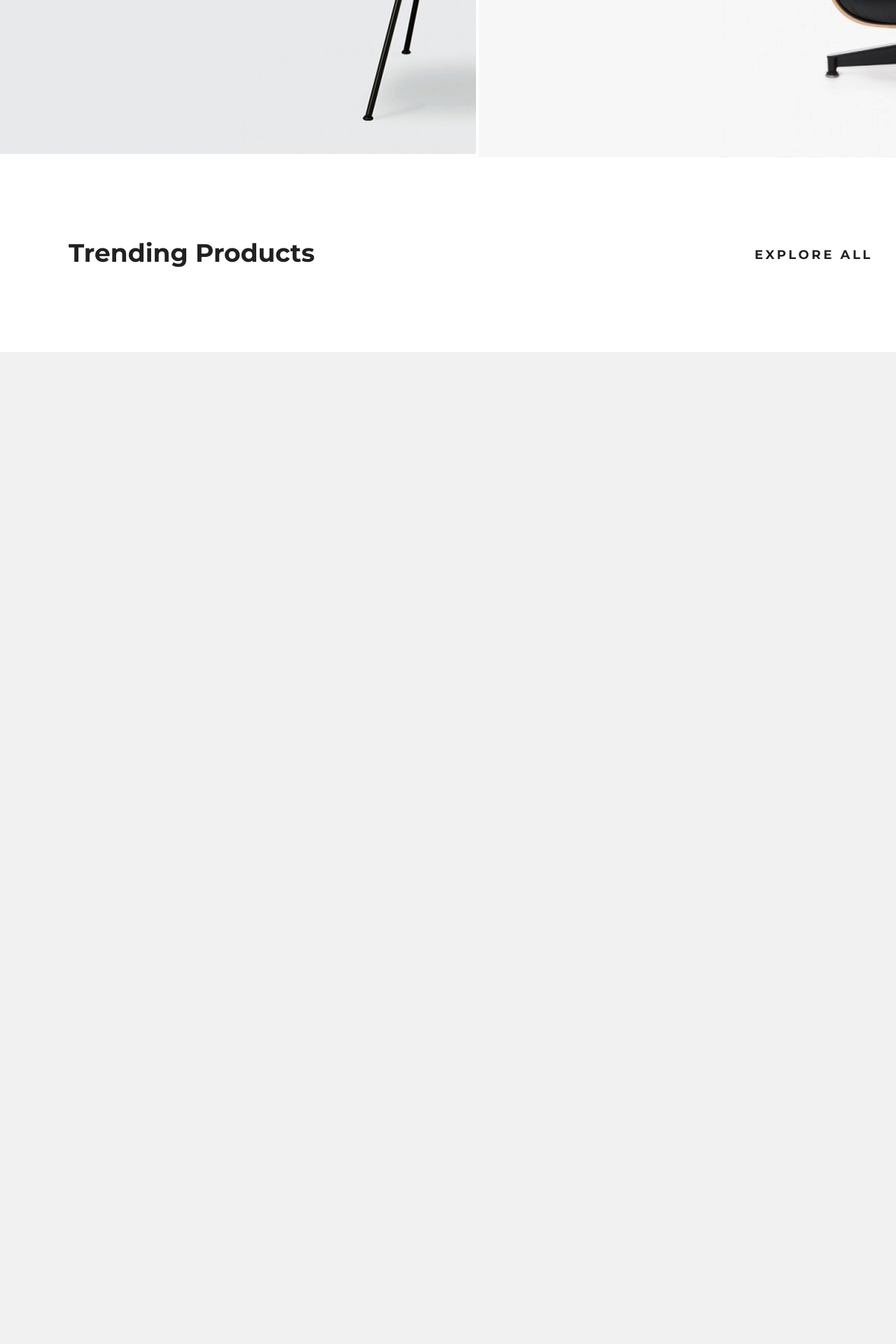
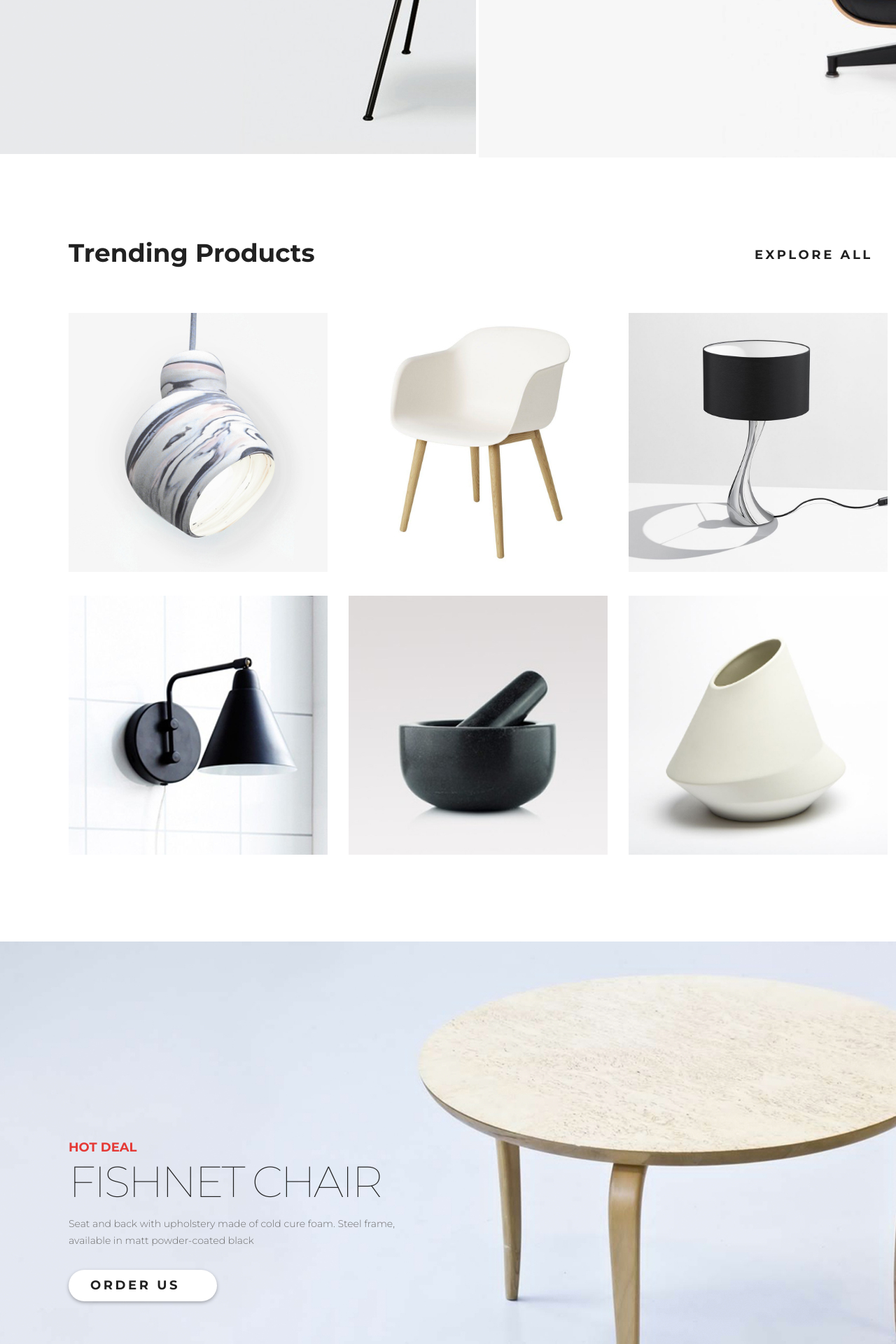
Before and after one commit to Pentix1985/Bush, a PHP site: page / in a window 1280 px wide; the page is wider, and only the part inside the window is pictured. Shown: the part 1880-3800 px from the top of that part at 70% size. Before the commit the page ends 2383 px from the top of that part, so only its background shows below. Run offline with PHP 8.4, Linux system fonts and the light colour scheme.

Commit message:
Add progress HTML site Lesson6HW

```diff
--- a/HTML&CSS/Geekbrains/Lesson6/site1/css/style.css
+++ b/HTML&CSS/Geekbrains/Lesson6/site1/css/style.css
@@ -69,12 +69,7 @@ body {
     text-transform: uppercase;
 }
 
-.top__text {
-    color: #43a047;
-    margin: 283px 0 0 0;
-}
-
-.top__text-h2 {
+.text-h2 {
     font-size: 62px;
     font-weight: 100;
     text-transform: uppercase;
@@ -82,14 +77,22 @@ body {
     letter-spacing: -3px;
 }
 
-.top__text-content {
+.text-content {
     font-size: 14px;
     line-height: 24px;
     font-weight: 300;
     color: #6c6c6c;
-    max-width: 458px;
+    max-width: 470px;
     margin-top: 10px;
     margin-bottom: 30px;
+}
+
+.top__text {
+    margin: 283px 0 0 0;
+}
+
+.top__text-pheading {
+    color: #43a047;
 }
 
 .button {
@@ -339,7 +342,7 @@ li.featured__nav_item:nth-child(2) > a:nth-child(1) {
 /* trending-products */
 
 .trending-products {
-    padding: 115px 98px 120px 98px;
+    padding: 115px 98px 90px 98px;
 }
 
 .trending-products__head {
@@ -353,3 +356,41 @@ li.featured__nav_item:nth-child(2) > a:nth-child(1) {
     font-weight: 700;
     color: #212121;
 }
+
+.trending-products__items {
+    margin-top: 64px;
+}
+
+.trending-products__item {
+    height: 370px;
+    width: 370px;
+    display: inline-block;
+    margin-right: 30px;
+    margin-bottom: 30px;
+}
+
+div.trending-products__items > img:nth-child(3) {
+    margin-right: 0px;
+}
+
+div.trending-products__items > img:nth-child(6) {
+    margin-right: 0px;
+}
+
+/* hot-deal */
+
+.hot-deal {
+    min-height: 800px;
+    background-image: url("../img/img_home/slider.jpg");
+    position: relative;
+    padding: 283px 98px 0 98px;
+}
+
+.hot__text-pheading {
+    color: #e53935;
+}
+
+.exclusive-trending-products {
+    min-height: 800px;
+    padding: 120px 98px;
+}
--- a/HTML&CSS/Geekbrains/Lesson6/site1/index.html
+++ b/HTML&CSS/Geekbrains/Lesson6/site1/index.html
@@ -25,8 +25,8 @@
             </div>
             <div class="top__text">
                 <p class="top__text-pheading pheading">TRENDING</p>
-                <h2 class="top__text-h2">Fishnet Chair</h2>
-                <p class="top__text-content">Seat and back with upholstery made of cold cure foam. Steel frame, available in matt powder-coated black</p>
+                <h2 class="top__text-h2 text-h2">Fishnet Chair</h2>
+                <p class="top__text-content text-content">Seat and back with upholstery made of cold cure foam. Steel frame, available in matt powder-coated black</p>
                 <a href="#" class="top__button button">Order Us</a>
             </div>
             <div class="pagination">
@@ -81,11 +81,27 @@
             </div>
         </div>
         <div class="trending-products clearfix">
-            <div class="trending-products__head">
+            <div class="trending-products__head clearfix">
                 <h2 class="trending-products__head-h2 clearfix">Trending Products</h2>
                 <a href="#" class="explore-link clearfix">explore all</a>
             </div>
-            <div class="trending-products__items"></div>
+            <div class="trending-products__items">
+                <img src="img/img_home/product-11.jpg" alt="product-11" class="trending-products__item"><img src="img/img_home/product-21.jpg" alt="product-21" class="trending-products__item"><img src="img/img_home/product-31.jpg" alt="product-31" class="trending-products__item"><img src="img/img_home/product-41.jpg" alt="product-41" class="trending-products__item"><img src="img/img_home/product-51.jpg" alt="product-51" class="trending-products__item"><img src="img/img_home/product-61.jpg" alt="product-61" class="trending-products__item">
+            </div>
+        </div>
+        <div class="hot-deal">
+            <div class="hot__text">
+                <p class="hot__text-pheading pheading">Hot deal</p>
+                <h2 class="hot__text-h2 text-h2">Fishnet Chair</h2>
+                <p class="hot__text-content text-content">Seat and back with upholstery made of cold cure foam. Steel frame, available in matt powder-coated black</p>
+                <a href="#" class="hot__button button">Order Us</a>
+            </div>
+            <div class="pagination">
+                <a href="#" class="circle"></a><a href="#" class="circle circle-activ"></a><a href="#" class="circle"></a>
+            </div>
+        </div>
+        <div class="exclusive-trending-products">
+            <img src="" alt=""><img src="" alt=""><img src="" alt=""><img src="" alt=""><img src="" alt="">
         </div>
     </div>
 </body>
```
